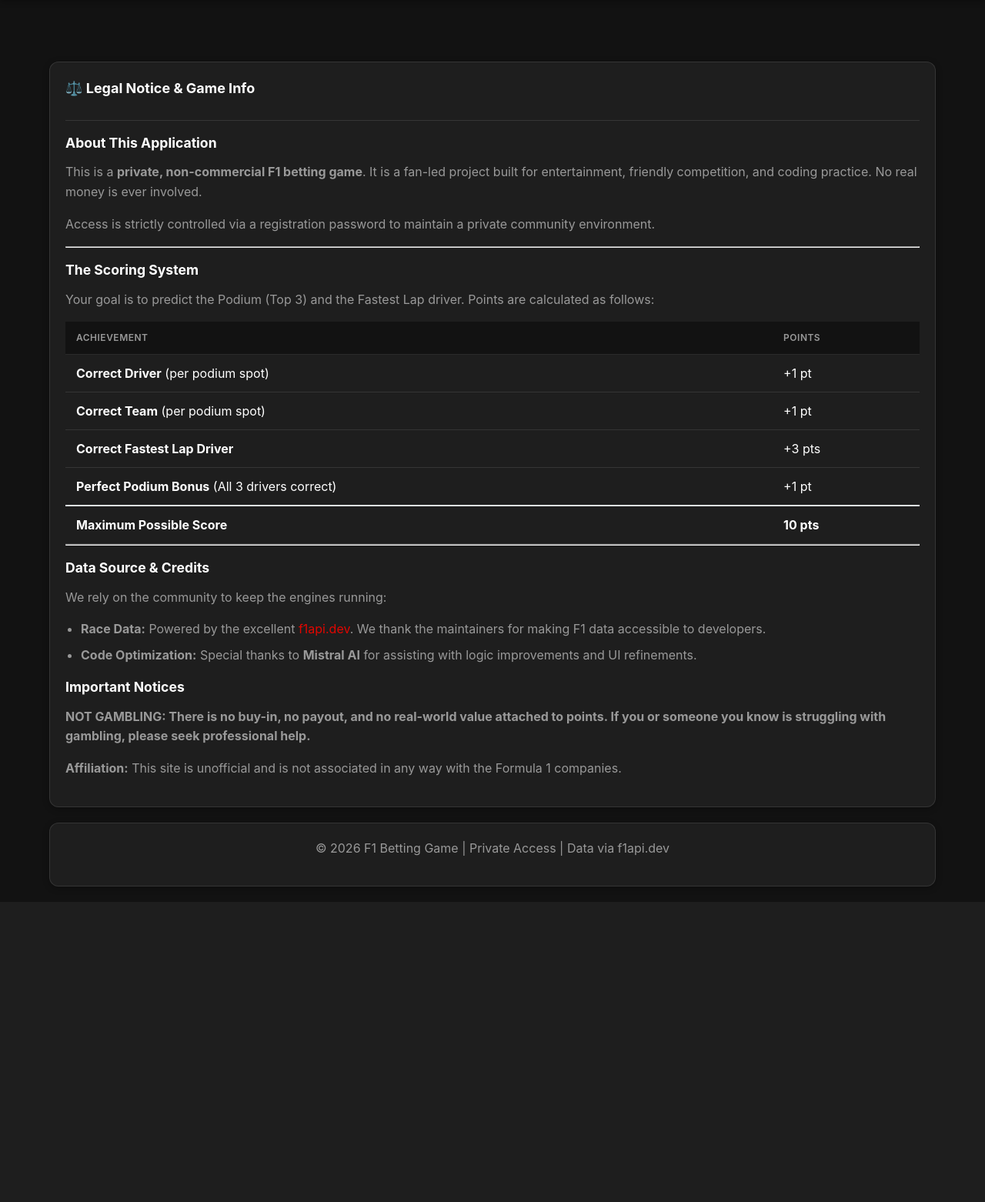
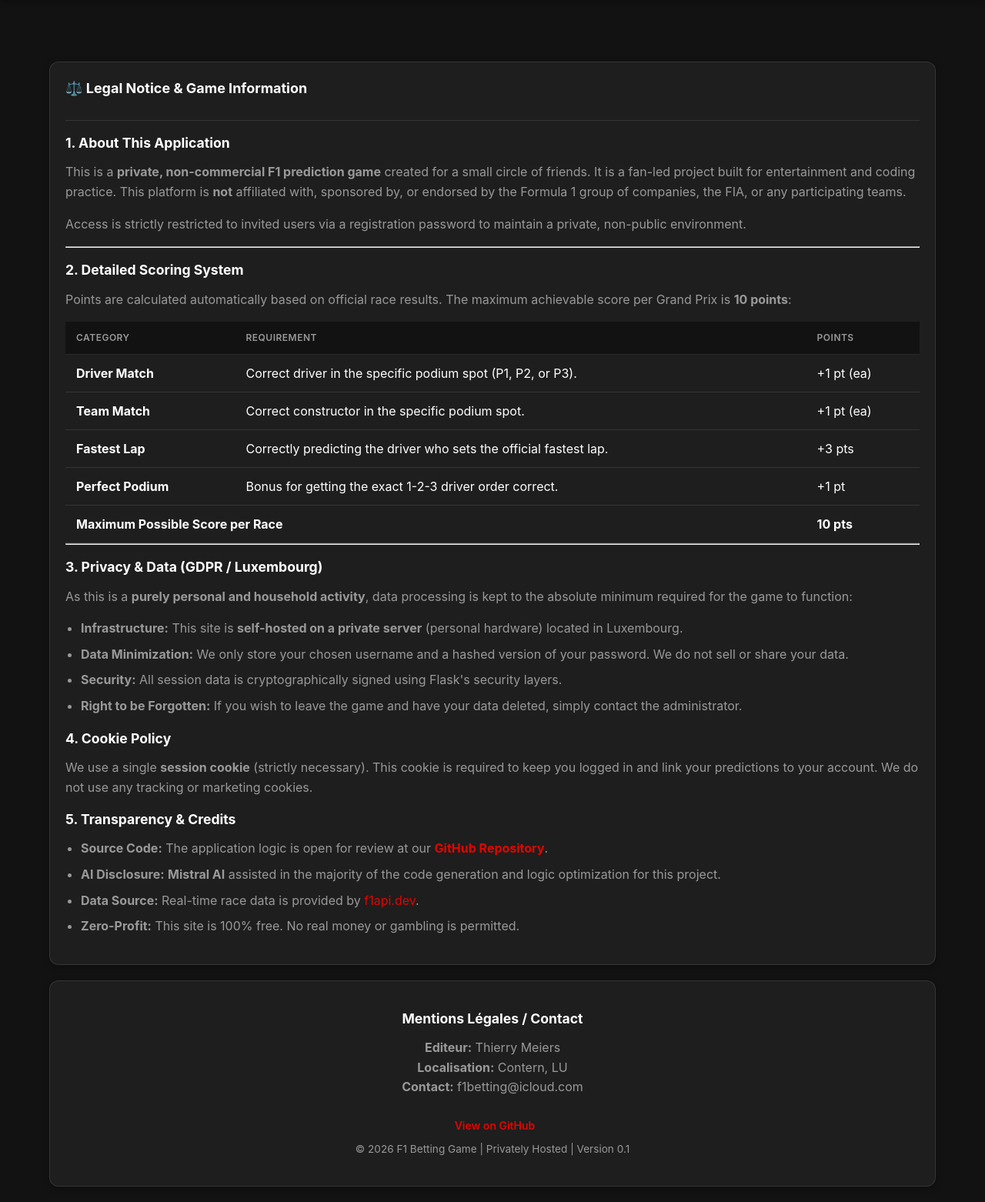
Before and after one commit to Meith0717/f1-betting-website, a Flask app: page /legal-notice in a window 1280 px wide. Shown: the part 61-1623 px from the top of the page at 77% size. Before the commit the page ends 1224 px from the top, so only its background shows below. Run offline with Flask 3, Linux system fonts and the light colour scheme.

Commit message:
Update legal notice

```diff
--- a/src/app/templates/legal_notice.html
+++ b/src/app/templates/legal_notice.html
@@ -4,47 +4,53 @@
 <div class="container legal-content main-content-offset">
   <div class="card">
     <div class="card-header">
-      <h1 class="card-title">⚖️ Legal Notice & Game Info</h1>
+      <h1 class="card-title">⚖️ Legal Notice & Game Information</h1>
     </div>
     <div class="card-content">
-      <h2 class="section-title">About This Application</h2>
-      <p>This is a <strong>private, non-commercial F1 betting game</strong>. It is a fan-led project built for entertainment, friendly competition, and coding practice. No real money is ever involved.</p>
-      <p>Access is strictly controlled via a registration password to maintain a private community environment.</p>
+
+      <h2 class="section-title">1. About This Application</h2>
+      <p>This is a <strong>private, non-commercial F1 prediction game</strong> created for a small circle of friends. It is a fan-led project built for entertainment and coding practice. This platform is <strong>not</strong> affiliated with, sponsored by, or endorsed by the Formula 1 group of companies, the FIA, or any participating teams.</p>
+      <p>Access is strictly restricted to invited users via a registration password to maintain a private, non-public environment.</p>
 
       <hr class="my-4">
 
-      <h2 class="section-title">The Scoring System</h2>
-      <p>Your goal is to predict the Podium (Top 3) and the Fastest Lap driver. Points are calculated as follows:</p>
+      <h2 class="section-title">2. Detailed Scoring System</h2>
+      <p>Points are calculated automatically based on official race results. The maximum achievable score per Grand Prix is <strong>10 points</strong>:</p>
 
       <div class="table-responsive">
-        <table class="table table-borderless">
-          <thead>
+        <table class="table table-bordered mt-2">
+          <thead class="table-light">
             <tr>
-              <th>Achievement</th>
+              <th>Category</th>
+              <th>Requirement</th>
               <th>Points</th>
             </tr>
           </thead>
           <tbody>
             <tr>
-              <td><strong>Correct Driver</strong> (per podium spot)</td>
-              <td>+1 pt</td>
+              <td><strong>Driver Match</strong></td>
+              <td>Correct driver in the specific podium spot (P1, P2, or P3).</td>
+              <td>+1 pt (ea)</td>
             </tr>
             <tr>
-              <td><strong>Correct Team</strong> (per podium spot)</td>
-              <td>+1 pt</td>
+              <td><strong>Team Match</strong></td>
+              <td>Correct constructor in the specific podium spot.</td>
+              <td>+1 pt (ea)</td>
             </tr>
             <tr>
-              <td><strong>Correct Fastest Lap Driver</strong></td>
+              <td><strong>Fastest Lap</strong></td>
+              <td>Correctly predicting the driver who sets the official fastest lap.</td>
               <td>+3 pts</td>
             </tr>
             <tr>
-              <td><strong>Perfect Podium Bonus</strong> (All 3 drivers correct)</td>
+              <td><strong>Perfect Podium</strong></td>
+              <td>Bonus for getting the exact 1-2-3 driver order correct.</td>
               <td>+1 pt</td>
             </tr>
           </tbody>
           <tfoot>
-            <tr style="border-top: 2px solid #dee2e6;">
-              <td><strong>Maximum Possible Score</strong></td>
+            <tr class="table-info">
+              <td colspan="2"><strong>Maximum Possible Score per Race</strong></td>
               <td><strong>10 pts</strong></td>
             </tr>
           </tfoot>
@@ -53,22 +59,43 @@
 
       <hr class="my-4">
 
-      <h2 class="section-title">Data Source & Credits</h2>
-      <p>We rely on the community to keep the engines running:</p>
+      <h2 class="section-title">3. Privacy & Data (GDPR / Luxembourg)</h2>
+      <p>As this is a <strong>purely personal and household activity</strong>, data processing is kept to the absolute minimum required for the game to function:</p>
       <ul class="feature-list">
-        <li><strong>Race Data:</strong> Powered by the excellent <a href="http://f1api.dev" target="_blank" rel="noopener">f1api.dev</a>. We thank the maintainers for making F1 data accessible to developers.</li>
-        <li><strong>Code Optimization:</strong> Special thanks to <strong>Mistral AI</strong> for assisting with logic improvements and UI refinements.</li>
+        <li><strong>Infrastructure:</strong> This site is <strong>self-hosted on a private server</strong> (personal hardware) located in Luxembourg.</li>
+        <li><strong>Data Minimization:</strong> We only store your chosen username and a hashed version of your password. We do not sell or share your data.</li>
+        <li><strong>Security:</strong> All session data is cryptographically signed using Flask's security layers.</li>
+        <li><strong>Right to be Forgotten:</strong> If you wish to leave the game and have your data deleted, simply contact the administrator.</li>
       </ul>
 
-      <h2 class="section-title">Important Notices</h2>
-      <p class="important-notice"><strong>NOT GAMBLING:</strong> There is no buy-in, no payout, and no real-world value attached to points. If you or someone you know is struggling with gambling, please seek professional help.</p>
-      <p><strong>Affiliation:</strong> This site is unofficial and is not associated in any way with the Formula 1 companies.</p>
+      <h2 class="section-title">4. Cookie Policy</h2>
+      <p>We use a single <strong>session cookie</strong> (strictly necessary). This cookie is required to keep you logged in and link your predictions to your account. We do not use any tracking or marketing cookies.</p>
+
+      <h2 class="section-title">5. Transparency & Credits</h2>
+      <ul class="feature-list">
+        <li><strong>Source Code:</strong> The application logic is open for review at our <a href="https://github.com/Meith0717/f1-betting-website" target="_blank" rel="noopener"><strong>GitHub Repository</strong></a>.</li>
+        <li><strong>AI Disclosure:</strong> <strong>Mistral AI</strong> assisted in the majority of the code generation and logic optimization for this project.</li>
+        <li><strong>Data Source:</strong> Real-time race data is provided by <a href="http://f1api.dev" target="_blank" rel="noopener">f1api.dev</a>.</li>
+        <li><strong>Zero-Profit:</strong> This site is 100% free. No real money or gambling is permitted.</li>
+      </ul>
     </div>
   </div>
 
-  <div class="card footer-card" style="margin-top: 20px;">
+  <div class="card footer-card mt-4">
     <div class="card-content text-center">
-      <p class="text-muted">© 2026 F1 Betting Game | Private Access | Data via f1api.dev</p>
+      <h3 class="section-title" style="font-size: 1.1rem;">Mentions Légales / Contact</h3>
+      <p class="text-muted small">
+        <strong>Editeur:</strong> Thierry Meiers<br>
+        <strong>Localisation:</strong> Contern, LU<br>
+        <strong>Contact:</strong> f1betting@icloud.com</p>
+      <div class="mt-2">
+        <a href="https://github.com/Meith0717/f1-betting-website" target="_blank" class="btn btn-sm btn-outline-dark">
+          <i class="fab fa-github"></i> View on GitHub
+        </a>
+      </div>
+      <p class="text-muted mt-3" style="font-size: 0.85rem;">
+        © 2026 F1 Betting Game | Privately Hosted | Version 0.1
+      </p>
     </div>
   </div>
 </div>
```
